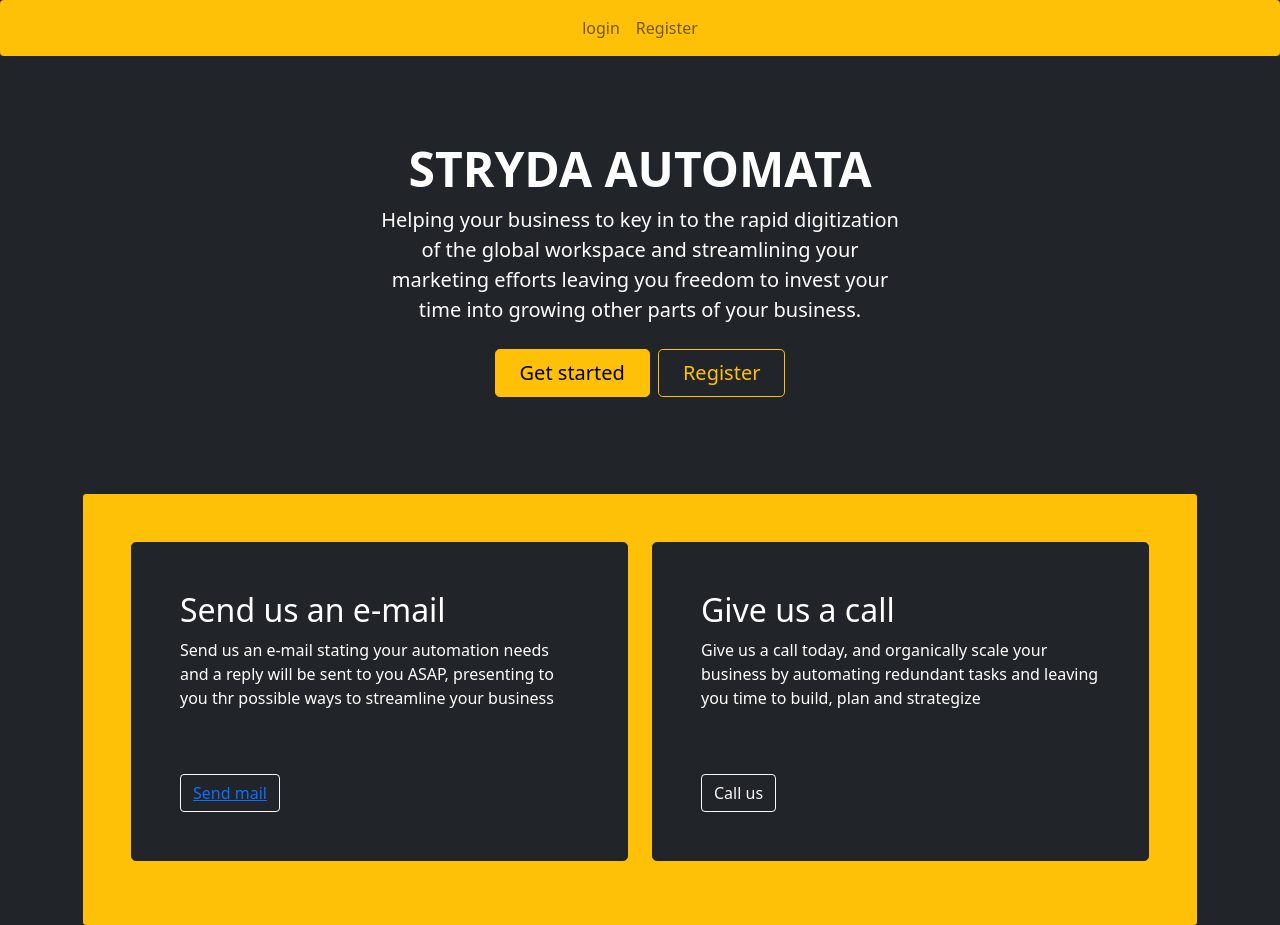
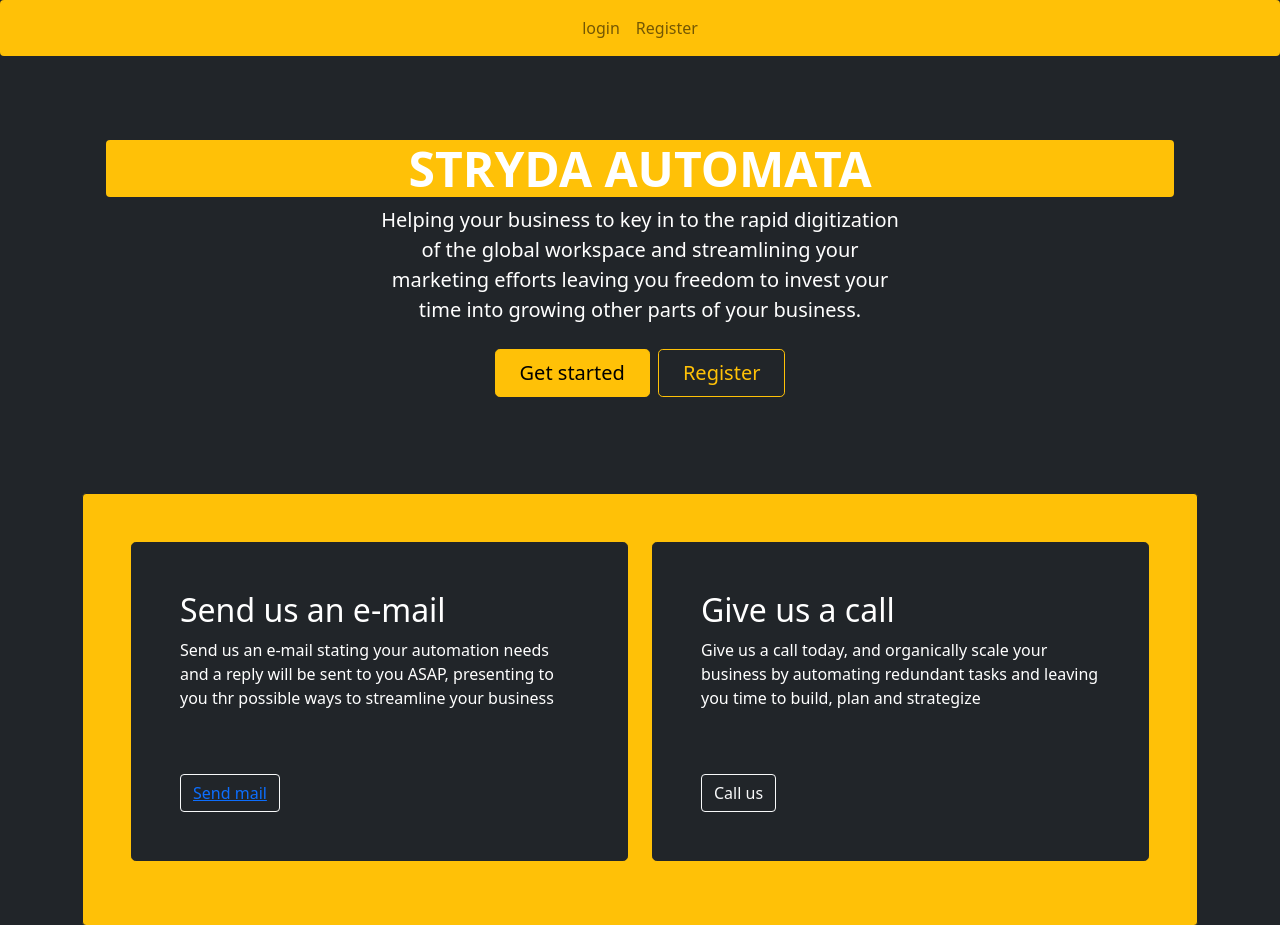
Before and after one commit to Binaryknight7/wale, a Flask app: page / in a window 1280 px wide. Shown: the top 925 px of the page. Run offline with Flask 2, Linux system fonts and the light colour scheme; some libraries are stand-ins or nearby versions.

Commit message:
new update

```diff
--- a/stryda/templates/home.html
+++ b/stryda/templates/home.html
@@ -8,7 +8,7 @@ HOME
 <h3 class="text-warning text-center">Welcome {{email}}</h3>
 </div>
  <div class="px-4 py-5 my-5 text-center text-white">
-    <h1 class="display-5 fw-bold ">STRYDA AUTOMATA</h1>
+    <h1 class="display-5 fw-bold bg-warning rounded text-white bi bi-envelope">STRYDA AUTOMATA</h1>
     <div class="col-lg-6 mx-auto">
       <p class="lead mb-4">Helping your business to key in to the rapid digitization of the global workspace and streamlining your marketing efforts leaving you freedom to invest your time into growing other parts of your business.</p>
       <div class="d-grid gap-2 d-sm-flex justify-content-sm-center">
@@ -18,15 +18,16 @@ HOME
     </div>
 
   </div>
+  <i class="fas fa-gas-pump    "></i>
 
-
+<i class="fas fa-address-card-o fa-spin"></i>
 
 
 <div class="border h-100 p-5 text-white border-dark bg-warning rounded-2">
 <div class="row align-items-md-stretch">
       <div class="col-md-6 mb-1 mb-sm-3">
         <div class="h-100 p-5 text-white bg-dark border border-dark rounded-3">
-          <h2>Send us an e-mail</h2>
+         <i class="fas fa-envelope fa-inverse"></i> <h2>Send us an e-mail</h2>
           <p>Send us an e-mail stating your automation needs and a reply will be sent to you ASAP, presenting to you thr possible ways to streamline your business</p>
           <button class="btn btn-outline-light mt-5" type="button"><a href="/mail">Send mail</a></button>
         </div>
--- a/stryda/templates/layout.html
+++ b/stryda/templates/layout.html
@@ -4,8 +4,9 @@
     <meta charset="UTF-8">
     <meta name="viewport" content="width=device-width, initial-scale=1.0">
     <link rel="stylesheet" href="{{ url_for('static', filename='bootstrap.min.css') }}">
-    <link rel="stylesheet" href="{{ url_for('static', filename='bootstrap-icons.css') }}">
+    <link rel="stylesheet" href="{{ url_for('static', filename='bootstrap-icons\font\bootstrap-icons.css') }}">
     <link rel="stylesheet" href="{{ url_for('static', filename='heroes.css') }}">
+    <link rel="stylesheet" href="{{ url_for('static', filename='fontawesome\css\fontawesome.min.css') }}">
     <link rel="stylesheet" href="{{ url_for('static', filename='fontawesome\css\all.min.css') }}">
 
     <title> {% block title %}{% endblock %}</title>
```
Also changed, not shown: stryda/stryda3.db.
